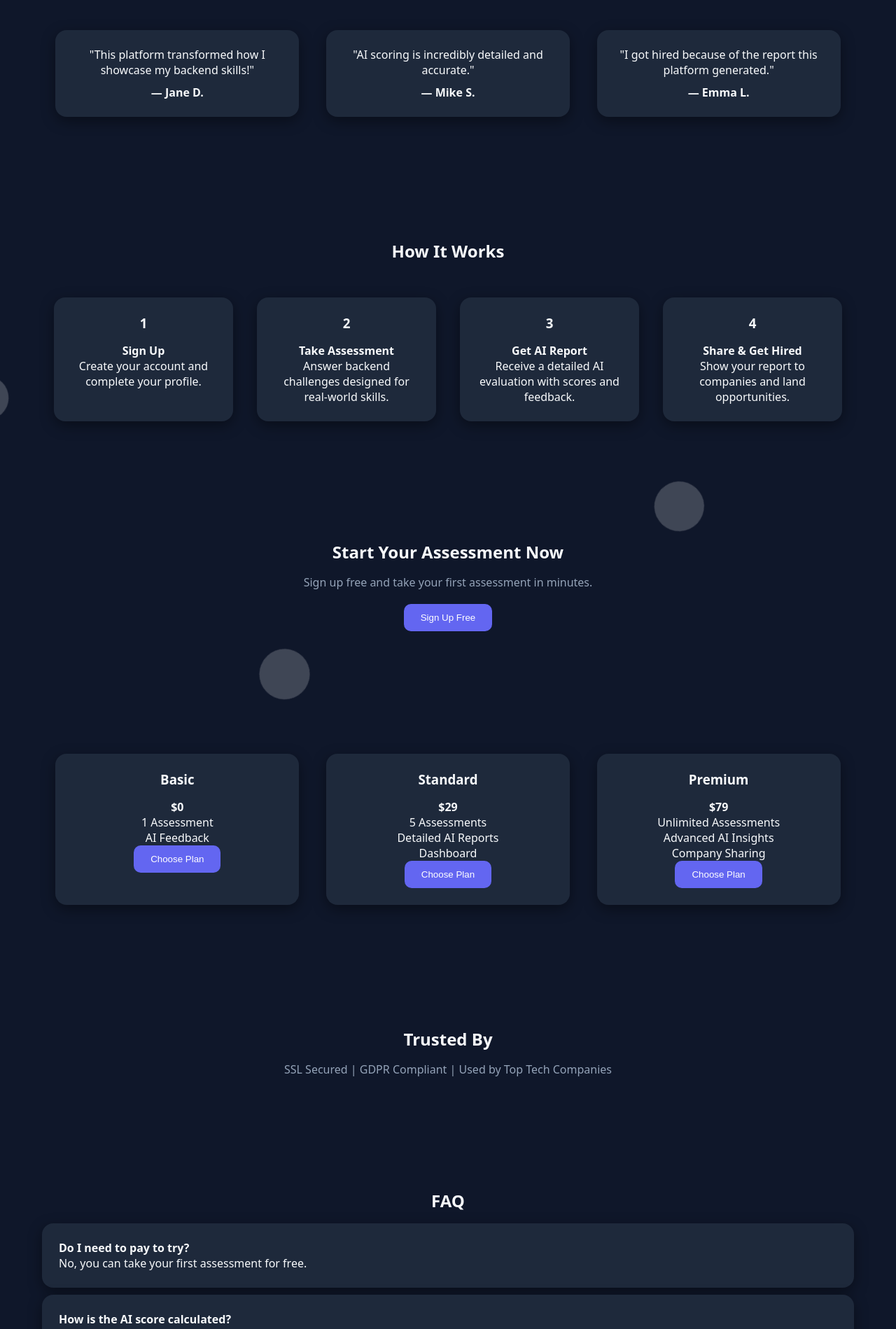
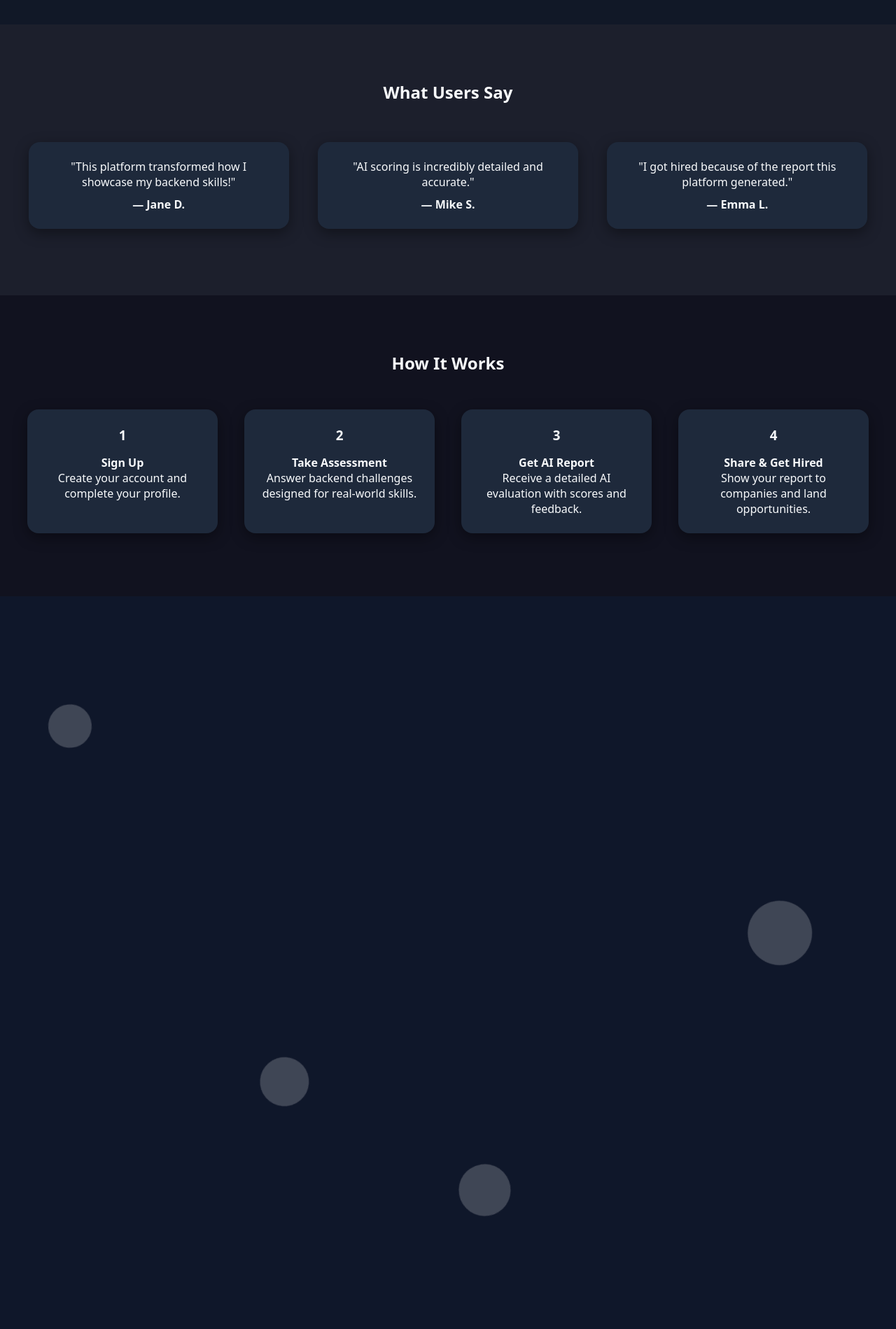
Before and after one commit to Rabbi111-cloud/AI--Assessment-Platform, a Next.js app: page / in a window 1280 px wide. Shown: the part 880-2779 px from the top of the page at 70% size. After the commit the page ends 2628 px from the top, so only its background shows below. Built offline with nearby package versions, Linux system fonts and the light colour scheme.

Commit message:
Update page.js

```diff
--- a/app/page.js
+++ b/app/page.js
@@ -1,11 +1,26 @@
 "use client";
-import { useEffect } from "react";
+import { useEffect, useState } from "react";
 
 export default function LandingPage() {
+  const [sectionColors, setSectionColors] = useState([
+    "#0f172a", "#1e293b", "#111827", "#1c1f2c", "#11121f", "#1a1c2c", "#1f1f2f", "#10111a", "#1b1b2f", "#12122a"
+  ]);
+
+  function randomColor() {
+    const colors = ["#6366f1","#10b981","#facc15","#f472b6","#22d3ee","#f97316","#818cf8","#a3e635","#f87171","#34d399"];
+    return colors[Math.floor(Math.random()*colors.length)];
+  }
+
+  function handleClickSection(idx) {
+    const newColors = [...sectionColors];
+    newColors[idx] = randomColor();
+    setSectionColors(newColors);
+  }
+
   useEffect(() => {
     const container = document.getElementById("bubble-container");
     if (!container) return;
-    for (let i = 0; i < 20; i++) {
+    for (let i = 0; i < 25; i++) {
       const bubble = document.createElement("div");
       bubble.className = "bubble";
       bubble.style.width = `${20 + Math.random() * 80}px`;
@@ -13,6 +28,10 @@ export default function LandingPage() {
       bubble.style.top = `${Math.random() * 100}%`;
       bubble.style.left = `${Math.random() * 100}%`;
       bubble.style.animationDuration = `${8 + Math.random() * 12}s`;
+      bubble.onclick = () => {
+        const newColors = sectionColors.map(() => randomColor());
+        setSectionColors(newColors);
+      };
       container.appendChild(bubble);
     }
   }, []);
@@ -21,70 +40,74 @@ export default function LandingPage() {
     <main style={{ position: "relative" }}>
       <div id="bubble-container" className="bubbles"></div>
 
-      {/* 1. Header / Navigation */}
-      <header className="container" style={{ display: "flex", justifyContent: "space-between", alignItems: "center", padding: "20px 0", position: "sticky", top: 0, background: "var(--bg)", zIndex: 10 }}>
-        <div style={{ fontSize: "1.5rem", fontWeight: "bold" }}>AI Assess</div>
+      {/* 1. Header */}
+      <header style={{ background: sectionColors[0], position:"sticky", top:0, padding:"20px 0", zIndex:10 }} onClick={()=>handleClickSection(0)}>
+        <div className="container" style={{ display:"flex", justifyContent:"space-between", alignItems:"center" }}>
+          <div style={{ fontSize:"1.5rem", fontWeight:"bold" }}>AI Assess</div>
           <nav>
-          <a href="#features" style={{ margin: "0 15px" }}>Features</a>
-          <a href="#howitworks" style={{ margin: "0 15px" }}>How It Works</a>
-          <a href="#pricing" style={{ margin: "0 15px" }}>Pricing</a>
-          <a href="/login" style={{ margin: "0 15px" }}>Login</a>
-          <a href="/signup"><button className="button" style={{ marginLeft: "10px" }}>Sign Up</button></a>
+            <a href="#features" style={{ margin:"0 15px" }}>Features</a>
+            <a href="#howitworks" style={{ margin:"0 15px" }}>How It Works</a>
+            <a href="#pricing" style={{ margin:"0 15px" }}>Pricing</a>
+            <a href="/login" style={{ margin:"0 15px" }}>Login</a>
+            <a href="/signup"><button className="button" style={{ marginLeft:"10px" }}>Sign Up</button></a>
           </nav>
+        </div>
       </header>
 
-      {/* 2. Hero Section */}
-      <section style={{ textAlign: "center", padding: "120px 20px 80px 20px" }}>
-        <h1 style={{ fontSize: "3rem", marginBottom: "20px" }}>Test Your Backend Skills, Get AI Evaluated</h1>
-        <p style={{ fontSize: "1.25rem", color: "var(--muted)", marginBottom: "30px" }}>
+      {/* 2. Hero */}
+      <section style={{ background: sectionColors[1], padding:"120px 20px 80px 20px", textAlign:"center" }} onClick={()=>handleClickSection(1)}>
+        <h1 style={{ fontSize:"3rem", marginBottom:"20px" }}>Test Your Backend Skills, Get AI Evaluated</h1>
+        <p style={{ fontSize:"1.25rem", color:"var(--muted)", marginBottom:"30px" }}>
           Showcase your expertise and get hired faster with AI-powered backend assessments.
         </p>
         <a href="/signup"><button className="button">Get Started Free</button></a>
-        <a href="#howitworks" style={{ marginLeft: "20px" }}><button className="button" style={{ background: "var(--secondary)" }}>Learn More</button></a>
+        <a href="#howitworks" style={{ marginLeft:"20px" }}><button className="button" style={{ background:"var(--secondary)" }}>Learn More</button></a>
       </section>
 
-      {/* 3. Features / Benefits Section */}
-      <section id="features" className="container" style={{ display: "flex", justifyContent: "space-around", flexWrap: "wrap", marginBottom: "80px" }}>
+      {/* 3. Features */}
+      <section id="features" style={{ background: sectionColors[2], padding:"60px 20px" }} onClick={()=>handleClickSection(2)}>
+        <div className="container" style={{ display:"flex", justifyContent:"space-around", flexWrap:"wrap" }}>
           {[
-          { title: "Real Assessments", desc: "Answer backend challenges designed by experts." },
-          { title: "AI Feedback", desc: "Get structured insights and scores instantly." },
-          { title: "Career Opportunities", desc: "Share your report with top companies." },
+            { title:"Real Assessments", desc:"Answer backend challenges designed by experts." },
+            { title:"AI Feedback", desc:"Get structured insights and scores instantly." },
+            { title:"Career Opportunities", desc:"Share your report with top companies." },
           ].map((f, idx) => (
-          <div key={idx} className="card" style={{ width: "30%", margin: "15px", textAlign: "center", padding: "30px" }}>
+            <div key={idx} className="card" style={{ width:"30%", margin:"15px", textAlign:"center", padding:"30px" }}>
               <h3>{f.title}</h3>
               <p>{f.desc}</p>
             </div>
           ))}
+        </div>
       </section>
 
-      {/* 4. Social Proof / Testimonials */}
-      <section className="container" style={{ textAlign: "center", marginBottom: "80px" }}>
+      {/* 4. Testimonials */}
+      <section style={{ background: sectionColors[3], padding:"80px 20px", textAlign:"center" }} onClick={()=>handleClickSection(3)}>
         <h2>What Users Say</h2>
-        <div style={{ display: "flex", justifyContent: "space-around", flexWrap: "wrap", marginTop: "40px" }}>
+        <div style={{ display:"flex", justifyContent:"space-around", flexWrap:"wrap", marginTop:"40px" }}>
           {[
-            { text: "This platform transformed how I showcase my backend skills!", author: "Jane D." },
-            { text: "AI scoring is incredibly detailed and accurate.", author: "Mike S." },
-            { text: "I got hired because of the report this platform generated.", author: "Emma L." },
+            { text:"This platform transformed how I showcase my backend skills!", author:"Jane D." },
+            { text:"AI scoring is incredibly detailed and accurate.", author:"Mike S." },
+            { text:"I got hired because of the report this platform generated.", author:"Emma L." },
           ].map((t, idx) => (
-            <div key={idx} className="card" style={{ width: "30%", margin: "15px" }}>
+            <div key={idx} className="card" style={{ width:"30%", margin:"15px" }}>
               <p>"{t.text}"</p>
-              <p style={{ fontWeight: "bold", marginTop: "10px" }}>— {t.author}</p>
+              <p style={{ fontWeight:"bold", marginTop:"10px" }}>— {t.author}</p>
             </div>
           ))}
         </div>
       </section>
 
       {/* 5. How It Works */}
-      <section id="howitworks" className="container" style={{ marginBottom: "80px" }}>
-        <h2 style={{ textAlign: "center", marginBottom: "40px" }}>How It Works</h2>
-        <div style={{ display: "flex", justifyContent: "space-around", flexWrap: "wrap" }}>
+      <section style={{ background: sectionColors[4], padding:"80px 20px" }} onClick={()=>handleClickSection(4)}>
+        <h2 style={{ textAlign:"center", marginBottom:"40px" }}>How It Works</h2>
+        <div style={{ display:"flex", justifyContent:"space-around", flexWrap:"wrap" }}>
           {[
-            { step: "1", title: "Sign Up", desc: "Create your account and complete your profile." },
-            { step: "2", title: "Take Assessment", desc: "Answer backend challenges designed for real-world skills." },
-            { step: "3", title: "Get AI Report", desc: "Receive a detailed AI evaluation with scores and feedback." },
-            { step: "4", title: "Share & Get Hired", desc: "Show your report to companies and land opportunities." },
+            { step:"1", title:"Sign Up", desc:"Create your account and complete your profile." },
+            { step:"2", title:"Take Assessment", desc:"Answer backend challenges designed for real-world skills." },
+            { step:"3", title:"Get AI Report", desc:"Receive a detailed AI evaluation with scores and feedback." },
+            { step:"4", title:"Share & Get Hired", desc:"Show your report to companies and land opportunities." },
           ].map((s, idx) => (
-            <div key={idx} className="card" style={{ width: "22%", margin: "10px", textAlign: "center" }}>
+            <div key={idx} className="card" style={{ width:"22%", margin:"10px", textAlign:"center" }}>
               <h3>{s.step}</h3>
               <h4>{s.title}</h4>
               <p>{s.desc}</p>
@@ -92,58 +115,6 @@ export default function LandingPage() {
           ))}
         </div>
       </section>
-
-      {/* 6. Call to Action / Signup Form */}
-      <section className="container" style={{ textAlign: "center", marginBottom: "80px" }}>
-        <h2>Start Your Assessment Now</h2>
-        <p style={{ color: "var(--muted)", marginBottom: "20px" }}>Sign up free and take your first assessment in minutes.</p>
-        <a href="/signup"><button className="button">Sign Up Free</button></a>
-      </section>
-
-      {/* 7. Pricing / Plans */}
-      <section id="pricing" className="container" style={{ display: "flex", justifyContent: "space-around", flexWrap: "wrap", marginBottom: "80px" }}>
-        {[
-          { name: "Basic", price: "$0", features: ["1 Assessment", "AI Feedback"] },
-          { name: "Standard", price: "$29", features: ["5 Assessments", "Detailed AI Reports", "Dashboard"] },
-          { name: "Premium", price: "$79", features: ["Unlimited Assessments", "Advanced AI Insights", "Company Sharing"] },
-        ].map((p, idx) => (
-          <div key={idx} className="card" style={{ width: "30%", margin: "15px", textAlign: "center" }}>
-            <h3>{p.name}</h3>
-            <h4>{p.price}</h4>
-            <ul style={{ listStyle: "none", padding: 0 }}>
-              {p.features.map((f, i) => <li key={i}>{f}</li>)}
-            </ul>
-            <button className="button">Choose Plan</button>
-          </div>
-        ))}
-      </section>
-
-      {/* 8. Additional Proof / Trust */}
-      <section className="container" style={{ textAlign: "center", marginBottom: "80px" }}>
-        <h2>Trusted By</h2>
-        <p style={{ color: "var(--muted)" }}>SSL Secured | GDPR Compliant | Used by Top Tech Companies</p>
-      </section>
-
-      {/* 9. FAQ */}
-      <section className="container" style={{ marginBottom: "80px" }}>
-        <h2 style={{ textAlign: "center" }}>FAQ</h2>
-        {[
-          { q: "Do I need to pay to try?", a: "No, you can take your first assessment for free." },
-          { q: "How is the AI score calculated?", a: "Our AI evaluates architecture, security, scalability, and code quality." },
-          { q: "Can companies see my results?", a: "Only if you choose to share your report." },
-        ].map((f, idx) => (
-          <div key={idx} className="card" style={{ margin: "10px 0" }}>
-            <p><strong>{f.q}</strong></p>
-            <p>{f.a}</p>
-          </div>
-        ))}
-      </section>
-
-      {/* 10. Footer */}
-      <footer className="container" style={{ textAlign: "center", padding: "40px 0", borderTop: "1px solid var(--card)" }}>
-        <p>&copy; 2026 AI Assess | <a href="#">Privacy</a> | <a href="#">Terms</a></p>
-        <p>Follow us: <a href="#">Twitter</a> | <a href="#">LinkedIn</a></p>
-      </footer>
     </main>
   );
 }
```
Lines whose indentation alone changed are shown as unchanged.
